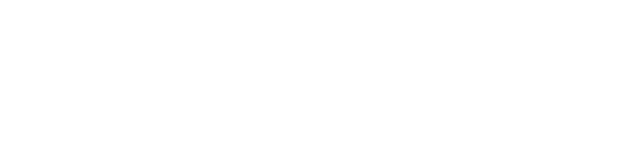
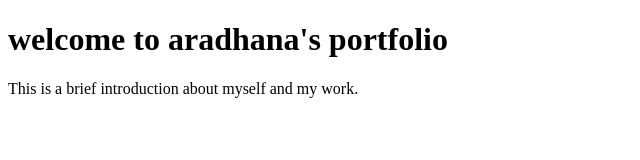
Before and after one commit to aradhanakpatidar/portfolio, a plain HTML site: page index.html in a window 1280 px wide. Shown: the whole page, without its empty margins (0-640 px from the left). Drawn offline with Linux system fonts and the light colour scheme.

Commit message:
updated portfolio

```diff
--- a/index.html
+++ b/index.html
@@ -6,6 +6,8 @@
     <title>Document</title>
 </head>
 <body>
+    <h1>welcome to aradhana's portfolio</h1>
+    <p>This is a brief introduction about myself and my work.</p>
 
 </body>
 </html>
```
